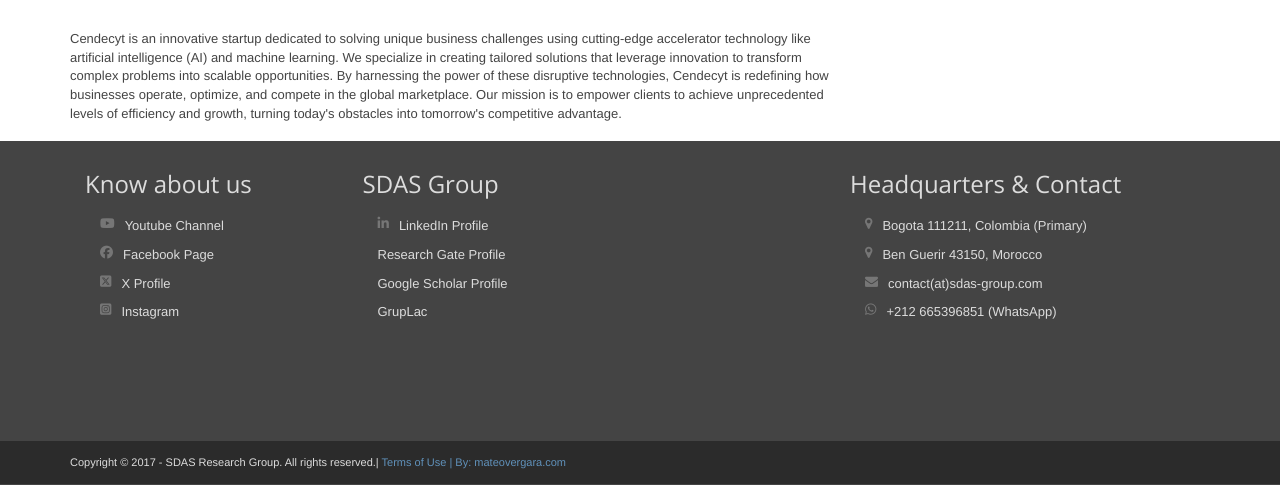
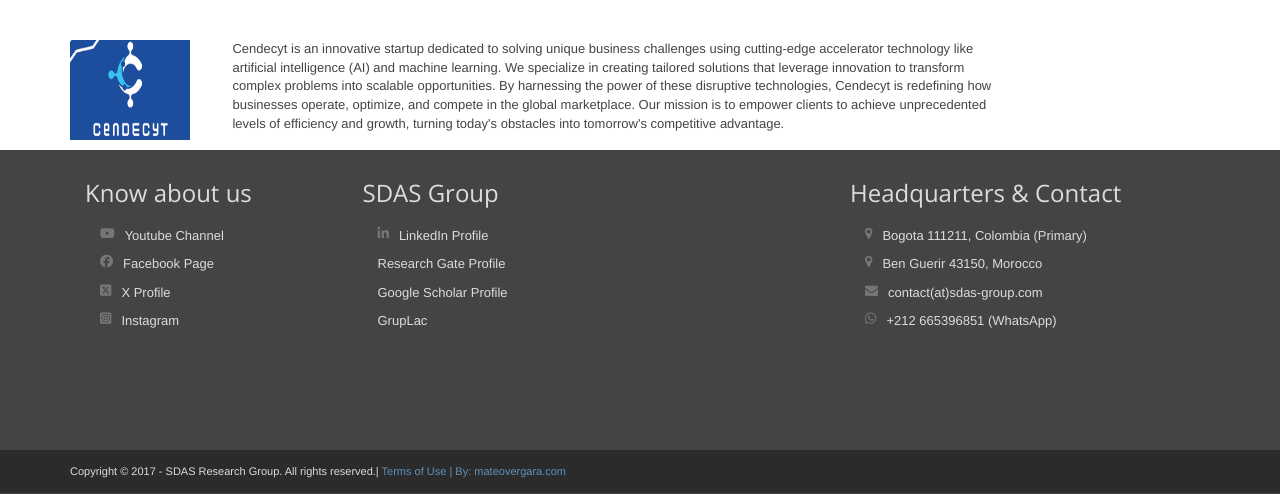
Before and after one commit to sdas-group/sdasgroup_app, a Django app: page /cendecyt/ in a window 1280 px wide. Shown: the part 315-809 px from the top of the page. Run offline with Django 3.2, Linux system fonts and the light colour scheme; parts of the project's set-up code (start-up, migrations or seed data) failed here and were passed over; some libraries are stand-ins or nearby versions.

Commit message:
logo added to CENDECYT VIEW

```diff
--- a/app/service/app/templates/cendecyt.html
+++ b/app/service/app/templates/cendecyt.html
@@ -1,7 +1,7 @@
 {% extends "layout/index.html" %}
 {% load static %}
 
-{% block title %}Partnership{% endblock %}
+{% block title %}CENDECYT{% endblock %}
 
 {% block content %}
             <div class="page-wrapper">
@@ -19,11 +19,24 @@
                 <div class="row page-row">
                         <div class="news-wrapper col-md-10 col-sm-7">
                             <article class="news-item page-row has-divider clearfix row">
-                                <div class="details col-md-10 col-sm-9 col-xs-8">
+                              <figure class="thumb col-md-2 col-sm-3 col-xs-4">
+                                  <p> </p>
+                                  <p> </p>
+                                  <img src="{% static 'libs/img/cendecyt_logo.png' %}" style="width: 120px; height: 100px;" class="img-responsive" alt=""/>
+                                  <p> </p>
+                                  <p> </p>
+                              </figure>
+                              <div class="details col-md-10 col-sm-9 col-xs-8">
+                                  <p> </p>
+                                  <p> </p>
                                   <p>
                                     Cendecyt is an innovative startup dedicated to solving unique business challenges using cutting-edge accelerator technology like artificial intelligence (AI) and machine learning. We specialize in creating tailored solutions that leverage innovation to transform complex problems into scalable opportunities. By harnessing the power of these disruptive technologies, Cendecyt is redefining how businesses operate, optimize, and compete in the global marketplace. Our mission is to empower clients to achieve unprecedented levels of efficiency and growth, turning today's obstacles into tomorrow's competitive advantage.
                                   </p>
-                                </div>
+                                  <p> </p>
+                                  <p> </p>
+                              </div>
+                              <div class="row page-row">
+                              </div>
                             </article><!--//news-item-->
                         </div>
                 </div>
--- a/app/service/app/templates/partnership.html
+++ b/app/service/app/templates/partnership.html
@@ -49,7 +49,7 @@
 
                         <div class="col-md-4 col-12 text-center">
                             <div class="album-cover">
-                                <a href="https://www.sdas-group.com/cendecyt"><img class="img-fluid" src="/static/libs/img/cendecyt_logo.png" alt="" /></a>
+                                <a href="{% url 'cendecyt' %}"><img class="img-fluid" src="/static/libs/img/cendecyt_logo.png" alt="" /></a>
                                 <div class="desc">
                                     <h4><small><a href="https://www.sdas-group.com/cendecyt" target="_blank">CENDECYT</a></small></h4>
                                     <p>Cendecyt is a startup solving unique challenges with accelerator tech like AI and machine learning.
```
